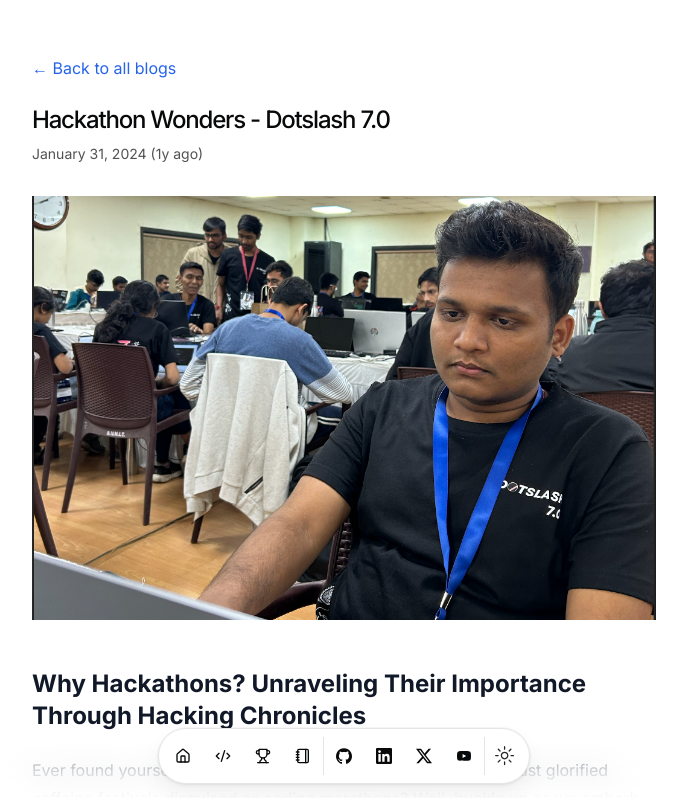
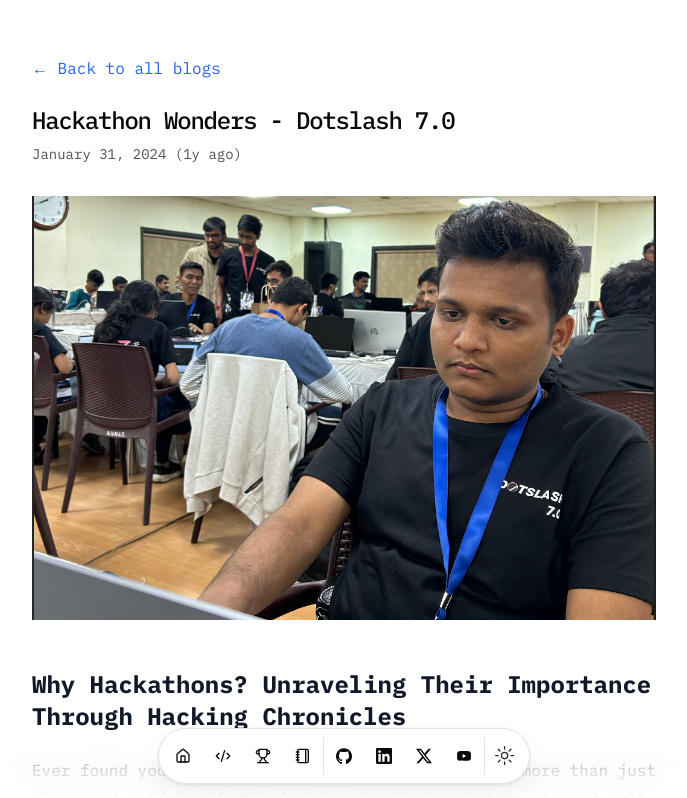
Before and after one commit to Kris0011/Portfolio, a Next.js app: page /blog/dotslash7 in a window 1280 px wide. Shown: the top 798 px of the page, without its empty margins (296-983 px from the left). Built offline with nearby package versions, Linux system fonts and the light colour scheme.

Commit message:
feat: UI imporvements

```diff
--- a/package.json
+++ b/package.json
@@ -22,7 +22,7 @@
     "gray-matter": "^4.0.3",
     "lucide-react": "^0.395.0",
     "motion": "^12.7.4",
-    "next": "14.2.4",
+    "next": "^14.2.31",
     "next-mdx-remote": "^5.0.0",
     "next-themes": "^0.3.0",
     "react": "^18.3.1",
--- a/src/app/layout.tsx
+++ b/src/app/layout.tsx
@@ -4,13 +4,14 @@ import { TooltipProvider } from "@/components/ui/tooltip";
 import { DATA } from "@/data/resume";
 import { cn } from "@/lib/utils";
 import type { Metadata } from "next";
-import { Inter as FontSans } from "next/font/google";
+import { IBM_Plex_Mono as FontSans } from "next/font/google";
 import "./globals.css";
 import { Analytics } from "@vercel/analytics/react";
 
 const fontSans = FontSans({
   subsets: ["latin"],
   variable: "--font-sans",
+  weight: ["300", "400", "500", "600", "700"],
 });
 
 export const metadata: Metadata = {
--- a/src/app/page.tsx
+++ b/src/app/page.tsx
@@ -5,6 +5,7 @@ import { ProjectCard } from "@/components/project-card";
 import { ResumeCard } from "@/components/resume-card";
 import { Avatar, AvatarFallback, AvatarImage } from "@/components/ui/avatar";
 import { Badge } from "@/components/ui/badge";
+import { Button } from "@/components/ui/button";
 import { DATA } from "@/data/resume";
 import Link from "next/link";
 import Markdown from "react-markdown";
@@ -208,12 +209,9 @@ export default function Page() {
               I share my experiences, learnings, and thoughts here. Check out my
               latest posts!
             </p>
-            <Link
-              href="/blog"
-              className="mt-2 inline-flex items-center rounded-md bg-blue-600 px-5 py-2 text-white font-semibold hover:bg-blue-700 transition-colors"
-            >
-              Explore Blogs
-            </Link>
+            <Button asChild className="mt-2" variant="outline">
+              <Link href="/blog">Explore Blogs</Link>
+            </Button>
           </div>
         </BlurFade>
       </section>
--- a/src/components/hackathon-card.tsx
+++ b/src/components/hackathon-card.tsx
@@ -25,7 +25,7 @@ export function HackathonCard({
 }: Props) {
   return (
     <li className="relative ml-10 py-4">
-      <div className="absolute -left-16 top-2 flex items-center justify-center bg-white rounded-full">
+      <div className="absolute -left-16 top-2 flex items-center justify-center bg-card rounded-full ring-1 ring-border">
         <Avatar className="border size-12 m-auto">
           <AvatarImage src={image} alt={title} className="object-contain" />
           <AvatarFallback>{title[0]}</AvatarFallback>
@@ -49,7 +49,12 @@ export function HackathonCard({
         <div className="mt-2 flex flex-row flex-wrap items-start gap-2">
           {links?.map((link, idx) => (
             <Link href={link.href} key={idx}>
-              <Badge key={idx} title={link.title} className="flex gap-2">
+              <Badge
+                key={idx}
+                title={link.title}
+                className="flex gap-2"
+                variant="outline"
+              >
                 {link.icon}
                 {link.title}
               </Badge>
--- a/src/components/project-card.tsx
+++ b/src/components/project-card.tsx
@@ -43,12 +43,12 @@ export function ProjectCard({
   return (
     <Card
       className={
-        "flex flex-col overflow-hidden border hover:shadow-lg transition-all duration-300 ease-out h-full"
+        "group flex flex-col overflow-hidden border hover:shadow-lg transition-all duration-300 ease-out h-full"
       }
     >
       <Link
         href={href || "#"}
-        className={cn("block cursor-pointer", className)}
+        className={cn("block cursor-pointer overflow-hidden", className)}
       >
         {video && (
           <video
@@ -57,7 +57,7 @@ export function ProjectCard({
             loop
             muted
             playsInline
-            className="pointer-events-none mx-auto h-40 w-full object-cover object-top" // needed because random black line at bottom of video
+            className="pointer-events-none mx-auto h-40 w-full object-cover object-top transition-transform duration-300 ease-out group-hover:scale-[1.03]"
           />
         )}
         {image && (
@@ -66,7 +66,7 @@ export function ProjectCard({
             alt={title}
             width={500}
             height={300}
-            className="h-40 w-full overflow-hidden object-cover object-top"
+            className="h-40 w-full overflow-hidden object-cover object-top transition-transform duration-300 ease-out group-hover:scale-[1.03]"
           />
         )}
       </Link>
@@ -88,7 +88,7 @@ export function ProjectCard({
             {tags?.map((tag) => (
               <Badge
                 className="px-1 py-0 text-[10px]"
-                variant="secondary"
+                variant="outline"
                 key={tag}
               >
                 {tag}
@@ -102,7 +102,11 @@ export function ProjectCard({
           <div className="flex flex-row flex-wrap items-start gap-1">
             {links?.map((link, idx) => (
               <Link href={link?.href} key={idx} target="_blank">
-                <Badge key={idx} className="flex gap-2 px-2 py-1 text-[10px]">
+                <Badge
+                  key={idx}
+                  className="flex gap-2 px-2 py-1 text-[10px]"
+                  variant="outline"
+                >
                   {link.icon}
                   {link.type}
                 </Badge>
--- a/src/components/ui/badge.tsx
+++ b/src/components/ui/badge.tsx
@@ -1,7 +1,7 @@
-import * as React from "react"
-import { cva, type VariantProps } from "class-variance-authority"
+import * as React from "react";
+import { cva, type VariantProps } from "class-variance-authority";
 
-import { cn } from "@/lib/utils"
+import { cn } from "@/lib/utils";
 
 const badgeVariants = cva(
   "inline-flex items-center rounded-md border px-2.5 py-0.5 text-xs font-semibold transition-colors focus:outline-none focus:ring-2 focus:ring-ring focus:ring-offset-2",
@@ -18,10 +18,10 @@ const badgeVariants = cva(
       },
     },
     defaultVariants: {
-      variant: "default",
+      variant: "outline",
     },
   }
-)
+);
 
 export interface BadgeProps
   extends React.HTMLAttributes<HTMLDivElement>,
@@ -30,7 +30,7 @@ export interface BadgeProps
 function Badge({ className, variant, ...props }: BadgeProps) {
   return (
     <div className={cn(badgeVariants({ variant }), className)} {...props} />
-  )
+  );
 }
 
-export { Badge, badgeVariants }
+export { Badge, badgeVariants };
--- a/src/data/resume.tsx
+++ b/src/data/resume.tsx
@@ -15,20 +15,27 @@ export const DATA = {
 
   avatarUrl: "/kris2.jpg",
   skills: [
+    "Java",
+    "Spring Boot",
+    "Typescript",
+    "JavaScript",
     "React",
-    "Spring Boot",
     "Next.js",
-    "Typescript",
     "Node.js",
     "Python",
+    "Flask",
+    ".NET",
     "Docker",
     "Kubernetes",
-    "Java",
-    "C++",
-    "DevOps",
+    "Jenkins",
     "Kafka",
-    "Flask",
     "TensorFlow",
+    "Keras",
+    "PyTorch",
+    "AWS",
+    "Git",
+    "SQL",
+    "Redis",
   ],
   navbar: [
     { href: "/", icon: HomeIcon, label: "Home" },
@@ -79,7 +86,7 @@ export const DATA = {
 
   work: [
     {
-      company: "IGNOSIS",
+      company: "Ignosis",
       href: "https://ignosis.ai",
       badges: [],
       location: "Ahmedabad, India",
@@ -88,7 +95,7 @@ export const DATA = {
       start: "June 2025",
       end: "Present",
       description:
-        "Working on scalable backend systems and microservices for AI-driven financial applications, focusing on automation and security.",
+        "Worked with Account Aggregator(AA)-powered fintech modules for the BFSI sector, enabling analytics, onboarding, and income verification workflows",
     },
     {
       company: "Google Developer Student Clubs - DDU",
--- a/tailwind.config.ts
+++ b/tailwind.config.ts
@@ -21,6 +21,7 @@ const config = {
     extend: {
       fontFamily: {
         sans: ["var(--font-sans)", ...fontFamily.sans],
+        mono: ["var(--font-sans)", ...fontFamily.mono],
       },
       colors: {
         border: "hsl(var(--border))",
```
Also changed, not shown: 1 other file (tests, documents, lock files or other folders).
